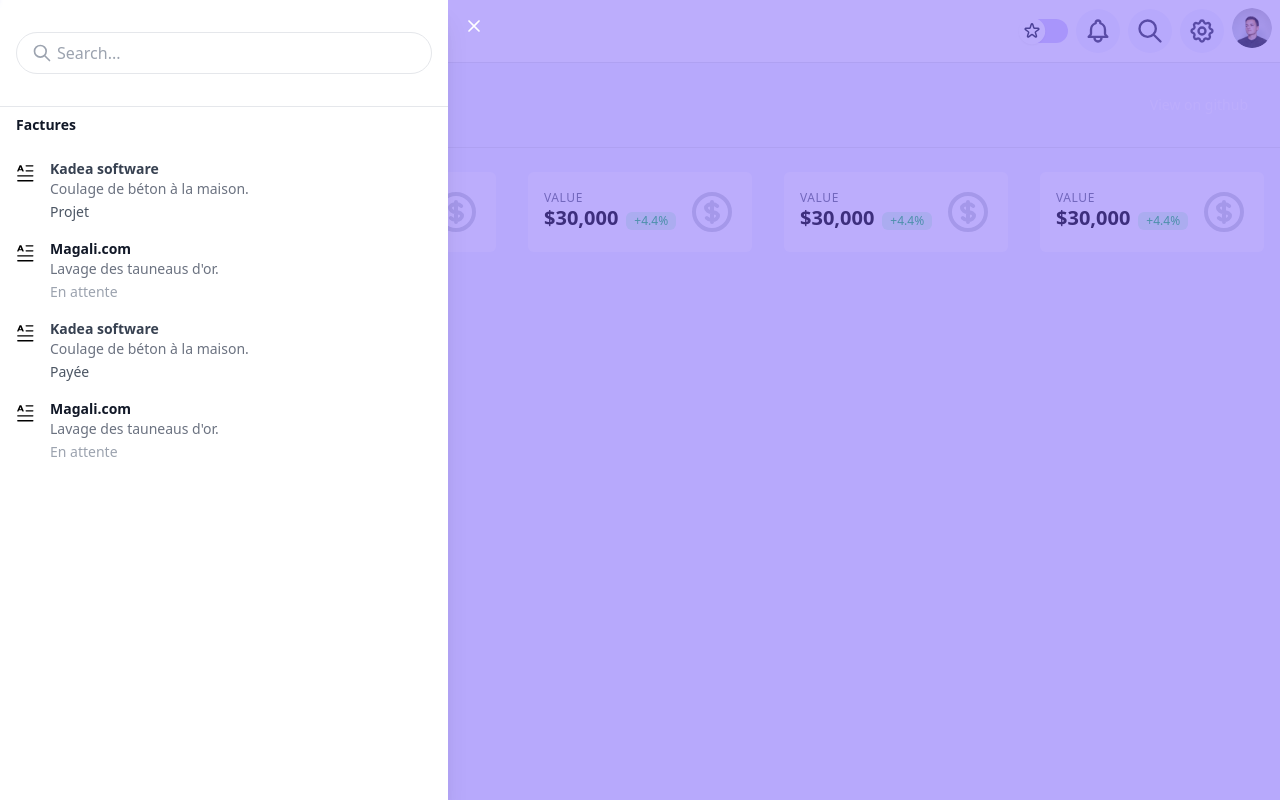
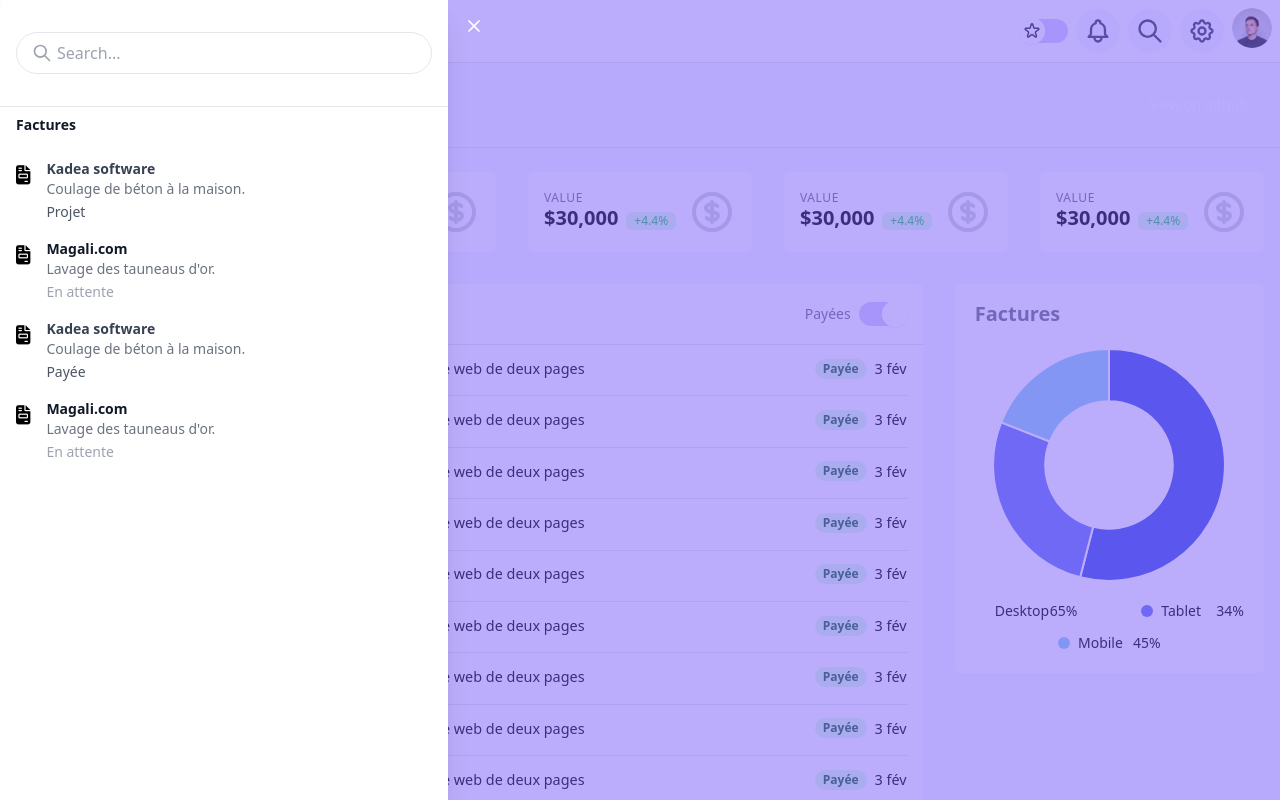
Before and after one commit to isaacmayela/Invoice-app, a React (Vite) app: page /home in a window 1280 px wide. Both pictures are taken after a click on the button "Open Search panel". Built offline with nearby package versions, Linux system fonts and the light colour scheme.

Commit message:
feat: dashboard implementation

```diff
--- a/package.json
+++ b/package.json
@@ -12,6 +12,7 @@
   "dependencies": {
     "framer-motion": "^11.0.8",
     "react": "^18.2.0",
+    "react-apexcharts": "^1.4.1",
     "react-dom": "^18.2.0",
     "react-hook-form": "^7.50.1",
     "react-router-dom": "^6.21.3",
--- /dev/null
+++ b/src/components/RencentIvoice.jsx
@@ -0,0 +1,48 @@
+function RecentIvoices() {
+
+    const recentInvoicesNumber = [1,2,3,4,5,6,7,8,9,10]
+
+    return (
+        <>
+            <div className="col-span-2 bg-white rounded-md dark:bg-[#141625]">
+                <div className="flex items-center justify-between p-4 border-b dark:border-[#7b5df9]">
+                    <h4 className="text-lg font-semibold text-gray-500 dark:text-light dark:text-gray-200">Factures recentes</h4>
+                    <div className="flex items-center space-x-2">
+                        <span className="text-sm text-gray-500 dark:text-gray-300 dark:text-light">Payées</span>
+                        <button
+                            className="relative focus:outline-none"
+                        >
+                            <div
+                            className="w-12 h-6 transition rounded-full outline-none bg-[rgba(123,93,249,0.3)] dark:bg-[rgba(123,93,249,1)]"
+                            ></div>
+                            <div
+                            className="absolute top-0 left-0 inline-flex items-center justify-center w-6 h-6 transition-all duration-200 ease-in-out transform scale-110 rounded-full shadow-sm translate-x-0 bg-white dark:bg-primary-100 translate-x-6 bg-primary-light dark:bg-primary"
+                            ></div>
+                        </button>
+                    </div>
+                </div>
+                <div className="px-[1em]">
+
+                    {
+                        recentInvoicesNumber.map((invoiceInfos, index) =>(
+                            <div className={`flex items-center justify-between pt-[0.8em] mb-[1em] ${index !==0 && 'border-t dark:border-[#383b54]'}`} key={index}>
+                                <div className="flex items-center gap-[0.5em]">
+                                    <i className="fas fa-file-invoice text-[0.9em] dark:text-gray-100"></i>
+                                    <p className="text-[0.9em] dark:text-gray-100">Maquettage d'un site web de deux pages</p>
+                                </div>
+                                <div className="flex items-center gap-[0.5em]">
+                                    <span className="inline-flex px-2 text-xs font-semibold leading-5 text-green-800 bg-green-100 rounded-full">
+                                        Payée
+                                    </span>
+                                    <p className="text-[0.9em] dark:text-gray-100 hidden md:block">3 fév</p>
+                                </div>
+                            </div>
+                        ))
+                    }
+                </div>
+            </div>
+        </>
+    )
+}
+
+export default RecentIvoices
--- a/src/components/SearchPanel.jsx
+++ b/src/components/SearchPanel.jsx
@@ -57,7 +57,7 @@ function SearchPanel() {
                         <h3 class="py-2 text-sm font-semibold dark:text-gray-100 text-gray-900 dark:text-light">Factures</h3>
                         <Link to={"#"} className="flex space-x-4">
                             <div class="flex-shrink-0 text-black dark:text-white pt-[0.3em]">
-                                <FormsIcon />
+                                <i className="fas fa-file-invoice text-[0.9em] dark:text-gray-100 text-[1.2em]"></i>
                             </div>
                             <div class="flex-1 max-w-xs overflow-hidden">
                                 <h4 class="text-sm font-semibold dark:text-gray-300 dark:text-light text-gray-700">Kadea software</h4>
@@ -69,7 +69,7 @@ function SearchPanel() {
                         </Link>
                         <Link to={"#"} className="flex space-x-4">
                             <div class="flex-shrink-0 text-black dark:text-white pt-[0.3em]">
-                                <FormsIcon />
+                                <i className="fas fa-file-invoice text-[0.9em] dark:text-gray-100 text-[1.2em]"></i>
                             </div>
                             <div class="flex-1 max-w-xs overflow-hidden">
                                 <h4 class="text-sm font-semibold dark:text-gray-100 dark:text-light text-gray-900">Magali.com</h4>
@@ -81,7 +81,7 @@ function SearchPanel() {
                         </Link>
                         <Link to={"#"} className="flex space-x-4">
                             <div class="flex-shrink-0 text-black dark:text-white pt-[0.3em]">
-                                <FormsIcon />
+                                <i className="fas fa-file-invoice text-[0.9em] dark:text-gray-100 text-[1.2em]"></i>
                             </div>
                             <div class="flex-1 max-w-xs overflow-hidden">
                                 <h4 class="text-sm font-semibold dark:text-gray-300 dark:text-light text-gray-700">Kadea software</h4>
@@ -93,7 +93,7 @@ function SearchPanel() {
                         </Link>
                         <Link to={"#"} className="flex space-x-4">
                             <div class="flex-shrink-0 text-black dark:text-white pt-[0.3em]">
-                                <FormsIcon />
+                                <i className="fas fa-file-invoice text-[0.9em] dark:text-gray-100 text-[1.2em]"></i>
                             </div>
                             <div class="flex-1 max-w-xs overflow-hidden">
                                 <h4 class="text-sm font-semibold dark:text-gray-100 dark:text-light text-gray-900">Magali.com</h4>
--- /dev/null
+++ b/src/components/chart/donutChart.jsx
@@ -0,0 +1,114 @@
+import { ApexOptions } from 'apexcharts';
+import React, { useState } from 'react';
+import ReactApexChart from 'react-apexcharts';
+
+const options = {
+  chart: {
+    fontFamily: 'Satoshi, sans-serif',
+    type: 'donut',
+  },
+  colors: ['#3C50E0', '#6577F3', '#8FD0EF'],
+  labels: ['Payée', 'En cours', 'En projet'],
+  legend: {
+    show: false,
+    position: 'bottom',
+  },
+
+  plotOptions: {
+    pie: {
+      donut: {
+        size: '55%',
+        background: 'transparent',
+      },
+    },
+  },
+  dataLabels: {
+    enabled: false,
+  },
+  responsive: [
+    {
+      breakpoint: 2600,
+      options: {
+        chart: {
+          width: 300,
+        },
+      },
+    },
+    {
+      breakpoint: 640,
+      options: {
+        chart: {
+          width: 200,
+        },
+      },
+    },
+  ],
+};
+
+const ChartThree = () => {
+  const [state, setState] = useState({
+    series: [54, 27, 19],
+  });
+
+  const handleReset = () => {
+    setState((prevState) => ({
+      ...prevState,
+      series: [54, 27, 19],
+    }));
+  };
+  handleReset;
+
+  return (
+    <div className="sm:px-7.5 rounded-md bg-white px-5 pb-5 pt-[1em] shadow-default dark:bg-[#141625]">
+        <div className="mb-3 justify-between gap-4 sm:flex">
+            <div>
+                <h5 className="text-xl font-semibold text-gray-500 dark:text-gray-200">
+                    Factures
+                </h5>
+            </div>
+        </div>
+
+        <div className="mb-2">
+            <div id="chartThree" className="mx-auto flex justify-center">
+            <ReactApexChart
+                options={options}
+                series={state.series}
+                type="donut"
+            />
+            </div>
+        </div>
+
+        <div className="-mx-8 flex flex-wrap items-center justify-center gap-y-3">
+            <div className="sm:w-1/2 w-full px-8">
+                <div className="flex w-full items-center">
+                    <span className="mr-2 block h-3 w-full max-w-3 rounded-full bg-primary"></span>
+                    <p className="flex w-full justify-between text-sm font-medium text-black dark:text-white">
+                    <span> Desktop </span>
+                    <span> 65% </span>
+                    </p>
+                </div>
+            </div>
+            <div className="sm:w-1/2 w-full px-8">
+                <div className="flex w-full items-center">
+                    <span className="mr-2 block h-3 w-full max-w-3 rounded-full bg-[#6577F3]"></span>
+                    <p className="flex w-full justify-between text-sm font-medium text-black dark:text-white">
+                    <span> Tablet </span>
+                    <span> 34% </span>
+                    </p>
+                </div>
+            </div>
+            <div className="sm:w-1/2 w-full px-8">
+                <div className="flex w-full items-center">
+                    <span className="mr-2 block h-3 w-full max-w-3 rounded-full bg-[#8FD0EF]"></span>
+                    <p className="flex w-full justify-between text-sm font-medium text-black dark:text-white">
+                    <span> Mobile </span>
+                    <span> 45% </span>
+                    </p>
+                </div>
+            </div>
+        </div>
+    </div>
+  );
+};
+
+export default ChartThree;
--- a/src/components/home-dashboard/home-dashboard.jsx
+++ b/src/components/home-dashboard/home-dashboard.jsx
@@ -1,5 +1,6 @@
 import { motion } from "framer-motion";
-
+import ChartThree from "../chart/donutChart";
+import RecentIvoices from "../RencentIvoice";
 
 function HomeDashboard() {
 
@@ -142,7 +143,19 @@ function HomeDashboard() {
                         </div>
                     </div>
                 </div>
+                {/* on work */}
+                <div class="grid grid-cols-1 p-4 space-y-8 lg:gap-8 lg:space-y-0 lg:grid-cols-3">
+                    {/* line chart */}
+                    <RecentIvoices/>
+
+                    {/* donut chart */}
+
+                    <div>
+                        <ChartThree/>
+                    </div>
+                </div>
             </div>
+
         </>
     )
 }
```
Also changed, not shown: src/components/chart/lineChart.jsx (added), 1 other file (tests, documents, lock files or other folders).
